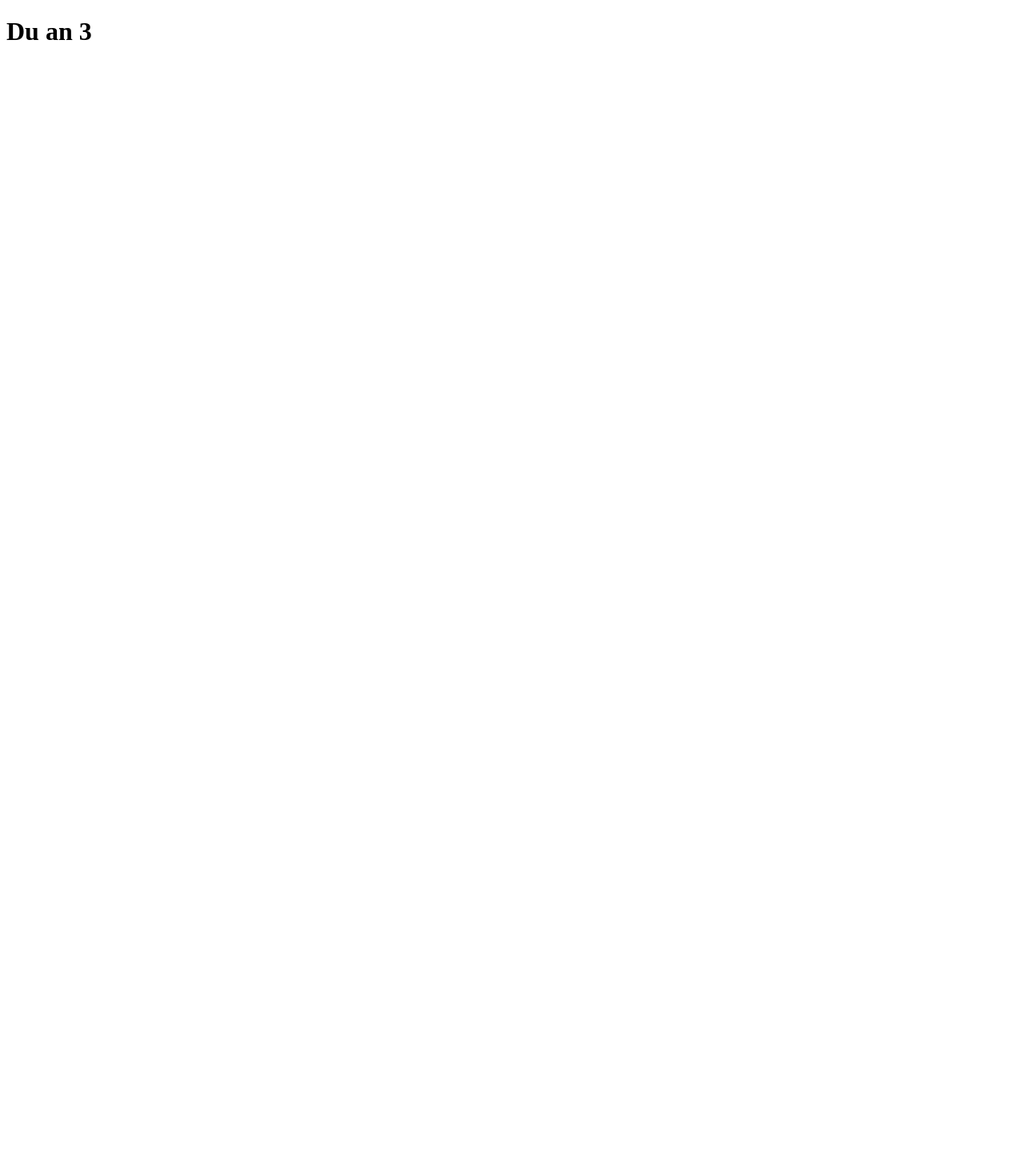
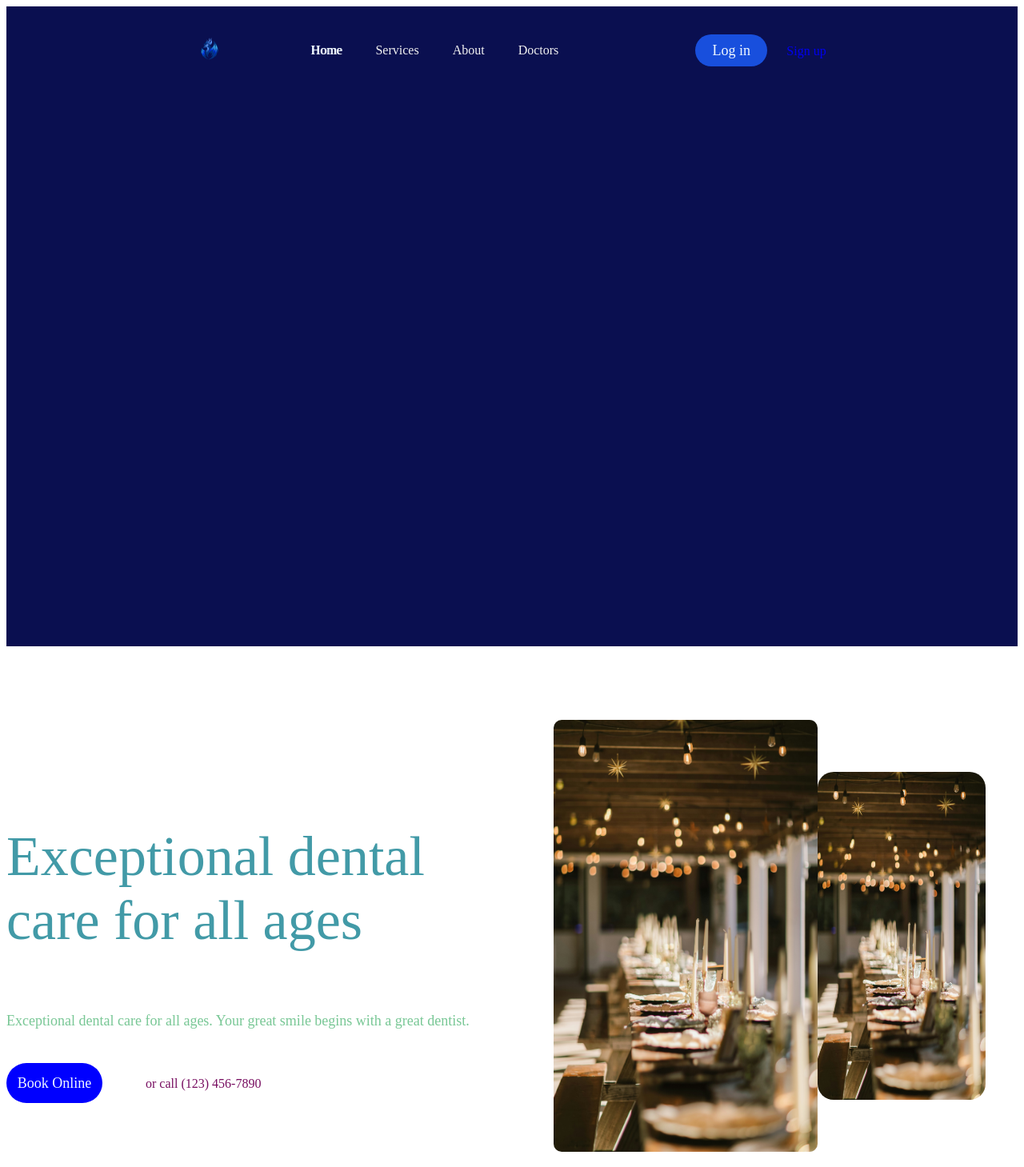
Before and after one commit to khanh29072/duan3, a plain HTML site: page index.html in a window 1280 px wide. Shown: the top 1459 px of the page at 80% size. Before the commit the page ends 800 px from the top, so only its background shows below. Drawn offline with Linux system fonts and the light colour scheme.

Commit message:
Add header and hero section to index.html; include logo and navigation

```diff
--- a/index.html
+++ b/index.html
@@ -5,9 +5,64 @@
     <meta name="viewport" content="width=device-width, initial-scale=1.0" />
     <link rel="stylesheet" href="./assets/css/reset.css" />
     <link rel="stylesheet" href="./assets/css/style.css" />
+    <link rel="stylesheet" href="style.css" />
     <title>Document</title>
   </head>
-  <body>
-    <h1>Du an 3</h1>
+  <body style="height: 50000px">
+    <header class="header">
+      <div class="container">
+        <div class="header-top">
+          <!-- logo -->
+           <a href="./">
+                <img
+                  src="./assets/css/img/pngtree-cool-blue-dragon-logo-png-image_14012110.avif"
+                  alt=""
+                  class="logo"</a>
+          <!-- nav -->
+          <nav class="nabar">
+            <ul class="navbar__list">
+              <li class="navbar__item">
+                <a href="" class="navbar__link navbar__link--active">Home</a>
+              </li>
+              <li class="navbar__item">
+                <a href="" class="navbar__link">Services</a>
+              </li>
+              <li class="navbar__item">
+                <a href="" class="navbar__link">About</a>
+              </li>
+              <li class="navbar__item">
+                <a href="" class="navbar__link">Doctors</a>
+              </li>
+            </ul>
+          </nav>
+          <div class="action">
+            <a href="!#" class="action__btn1">Log in</a>
+            <a href="!#" class="action__btn2">Sign up</a>
+          </div>
+        </div>
+      </div>
+    </header>
+    <!-- hero -->
+     <section>
+        <div class="hero">
+            <!--hero trai-->
+            <section class="hero__content">
+                <h1 class="hero__heading">Exceptional dental care for all ages</h1>
+                <p class="hero__kl">Exceptional dental care for all ages. Your great smile begins with a great dentist.</p>
+                <div class="hero__row">
+                <a href="#!" class="btn">Book Online</a>
+                <span class="hero__phone">or call (123) 456-7890</span>
+            </div>
+            </section>
+
+            <!-- hero phai -->
+             <div class="hero__media"></div>
+             <figure class="hero__imges">
+                <img src="./assets/css/img/brittney-weng-Xk76IOkLb8A-unsplash.jpg" alt="" class="hero__img hero__img-large">
+                <img src="./assets/css/img/brittney-weng-Xk76IOkLb8A-unsplash.jpg" alt="" class="hero__img hero__img-samll">
+             </figure>
+
+        </div>
+     </section>
   </body>
 </html>
--- a/style.css
+++ b/style.css
@@ -7,3 +7,129 @@ html {
 body {
   font-size: 1.6rem;
 }
+/* header */
+.header {
+  padding-top: 30px;
+  background: rgb(10, 15, 80);
+  min-height: 100vh;
+}
+.logo {
+  width: 30px;
+  height: 30px;
+  margin-right: 50px;
+}
+/* container */
+.container {
+  max-width: calc(100% - 40px);
+  width: 1000px;
+  margin: 0 auto;
+}
+.header-top {
+  display: flex;
+  justify-content: center;
+  align-items: center;
+}
+.navbar__list {
+  display: flex;
+}
+a {
+  text-decoration: none;
+}
+.navbar__link {
+  padding: 10px 21px;
+  color: rgb(242, 242, 242);
+  font-size: 1.6rem;
+  font-style: normal;
+  font-weight: 300;
+  line-height: 1.75rem;
+}
+.navbar__link--active {
+  text-shadow: 1px 0 0 currentColor;
+  color: aliceblue;
+}
+li {
+  list-style: none;
+}
+a:hover {
+  color: rgb(254, 254, 254);
+}
+.action__btn2:hover {
+  background: rgb(74, 72, 211);
+  display: inline-block;
+  min-width: 90px;
+  line-height: 40px;
+  color: aliceblue;
+  text-align: center;
+  font-size: 1.8rem;
+  font-style: normal;
+  font-weight: 400;
+  border-radius: 900px;
+}
+.action__btn1 {
+  margin-right: 20px;
+  margin-left: 150px;
+  background: rgb(24, 79, 221);
+  display: inline-block;
+  min-width: 90px;
+  line-height: 40px;
+  color: aliceblue;
+  text-align: center;
+  font-size: 1.8rem;
+  font-style: normal;
+  font-weight: 400;
+  border-radius: 900px;
+}
+.hero__img-large {
+  z-index: 3;
+  border-radius: 10px;
+  width: 330px;
+  height: 540px;
+}
+.hero__img-samll {
+  border-radius: 20px;
+  width: 210px;
+  height: 410px;
+}
+.hero {
+  display: flex;
+  padding-top: 76px;
+  align-items: center;
+}
+.hero__heading {
+  color: #429aa7;
+  font-size: 7rem;
+  font-style: normal;
+  font-weight: 500;
+  line-height: 1.14;
+  letter-spacing: -1.4;
+}
+.hero__kl {
+  margin-top: 22px;
+  color: rgb(120, 199, 149);
+  font-size: 18px;
+  font-style: normal;
+  font-weight: 300;
+  line-height: 30px;
+}
+.btn {
+  margin-top: 20px;
+  background: blue;
+  display: inline-block;
+  min-width: 120px;
+  line-height: 50px;
+  color: aliceblue;
+  text-align: center;
+  font-size: 1.8rem;
+  font-style: normal;
+  font-weight: 400;
+  border-radius: 900px;
+}
+.hero__phone {
+  margin-left: 50px;
+  color: rgb(119, 13, 96);
+}
+.hero__imges {
+  display: flex;
+  align-items: center;
+  justify-content: flex-end;
+}
```
Also changed, not shown: assets/css/img/brittney-weng-Xk76IOkLb8A-unsplash.jpg (added), assets/css/img/pngtree-cool-blue-dragon-logo-png-image_14012110.avif (added).
